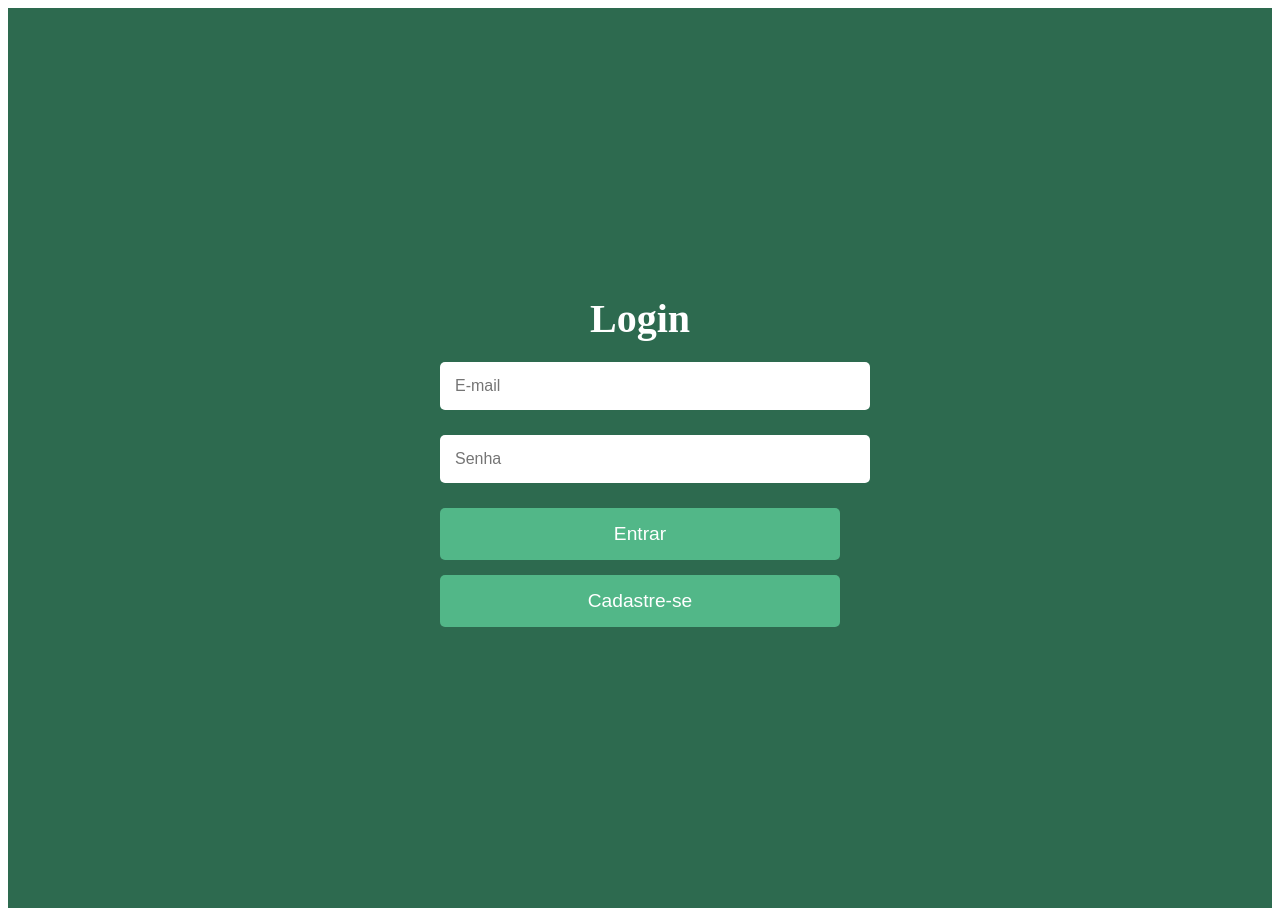
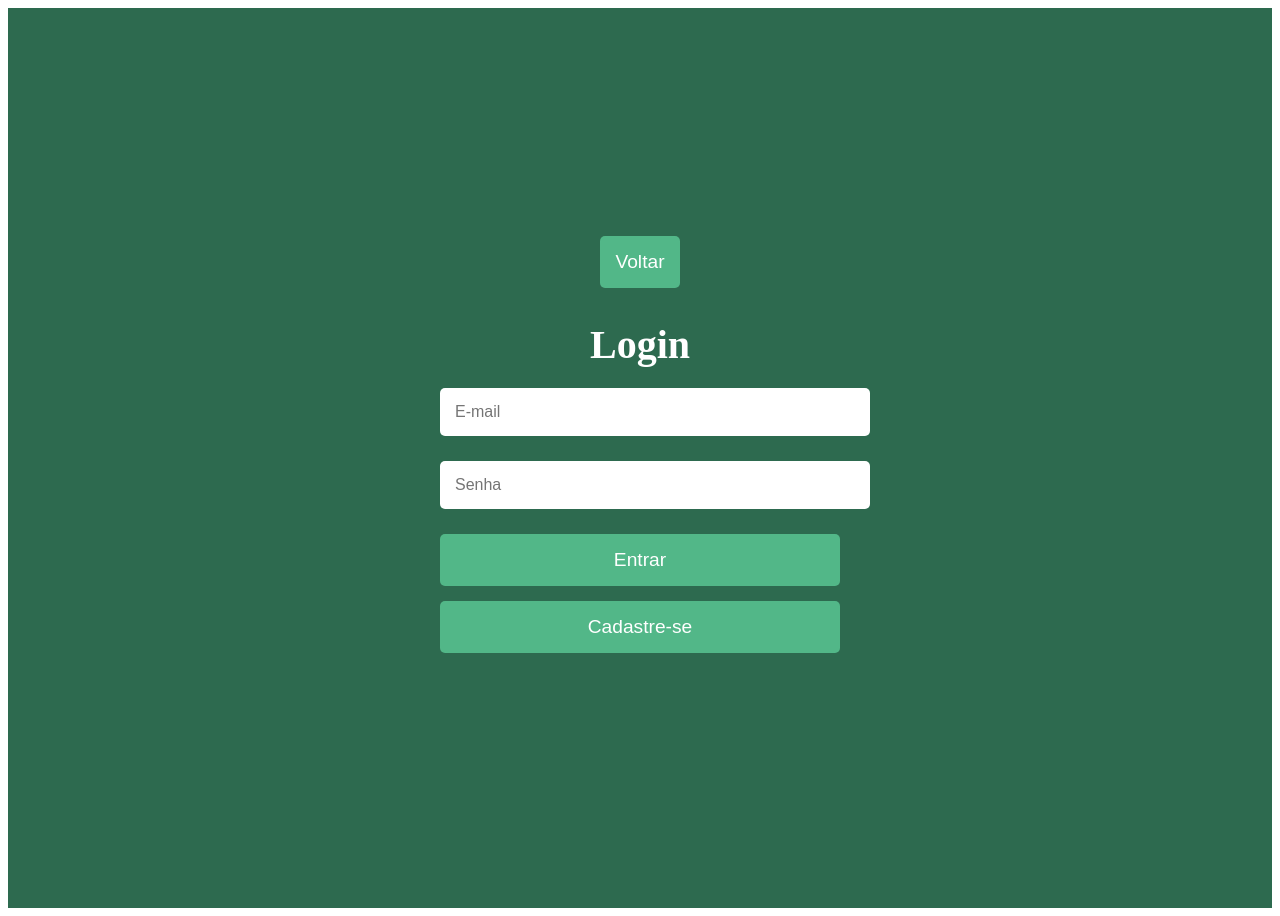
Before and after one commit to DouglasMaceddo/Gerenciador-de-Campeonato, an Angular app: page /Login in a window 1280 px wide. Built offline with nearby package versions, Linux system fonts and the light colour scheme.

Commit message:
update fuctions

```diff
--- a/src/app/Pages/criar-times/criar-times.component.ts
+++ b/src/app/Pages/criar-times/criar-times.component.ts
@@ -44,7 +44,6 @@ export class CriarTimesComponent {
         }
         campeonato.times.push(time);
         localStorage.setItem('campeonatos', JSON.stringify(campeonatos));
-        this.router.navigate([`/visualizar-camp/${this.campeonatoId}`]);  // Voltar para a tela do campeonato após adicionar o time
       } else {
         alert('Campeonato não encontrado');
       }
--- a/src/app/Pages/login/login.component.html
+++ b/src/app/Pages/login/login.component.html
@@ -1,4 +1,7 @@
 <div class="login-container">
+  <header>
+    <button (click)="voltarHome('Home')">Voltar</button>
+</header>
     <h2>Login</h2>
     <form (ngSubmit)="login()">
       <input type="email" [(ngModel)]="email" placeholder="E-mail" name="email" required />
--- a/src/app/Pages/login/login.component.ts
+++ b/src/app/Pages/login/login.component.ts
@@ -3,6 +3,7 @@ import { AuthService } from '../../Services/auth.service';
 import { Router } from '@angular/router';
 import { CommonModule } from '@angular/common';
 import { FormsModule } from '@angular/forms';
+import { routes } from '../../app.routes';
 
 @Component({
   selector: 'app-login',
@@ -34,4 +35,8 @@ export class LoginComponent {
   cadastro(){
     this.router.navigate(['Cadastro'])
   }
+
+  voltarHome(route : String){
+    this.router.navigate([route])
+  }
 }
--- a/src/app/Pages/visualizar-camp/visualizar-camp.component.html
+++ b/src/app/Pages/visualizar-camp/visualizar-camp.component.html
@@ -23,9 +23,10 @@
           </tr>
         </tbody>
       </table>
+
       <button (click)="marcarJogos()">Marcar Jogos</button>
     </div>
-
+    <button (click)="adicionartimes()">Adicionar Times</button>
     <div *ngIf="!campeonato.times || campeonato.times.length === 0">
       <p>Nenhum time foi adicionado ainda.</p>
     </div>
--- a/src/app/Pages/visualizar-camp/visualizar-camp.component.ts
+++ b/src/app/Pages/visualizar-camp/visualizar-camp.component.ts
@@ -45,6 +45,9 @@ export class VisualizarCampComponent implements OnInit {
     }
   }
 
+  adicionartimes() {
+    this.router.navigate(['/Criar_Times']);
+  }
   voltarHome() {
     this.router.navigate(['/Home']);
   }
```
